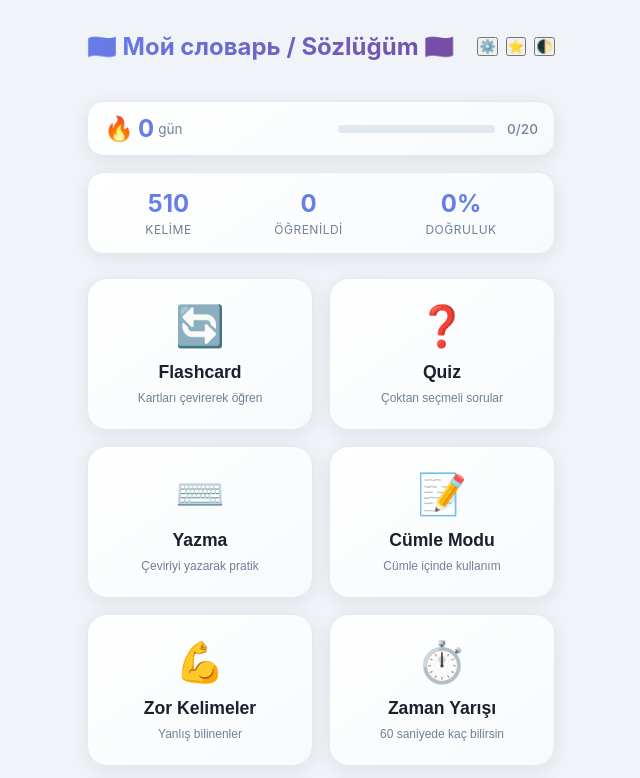
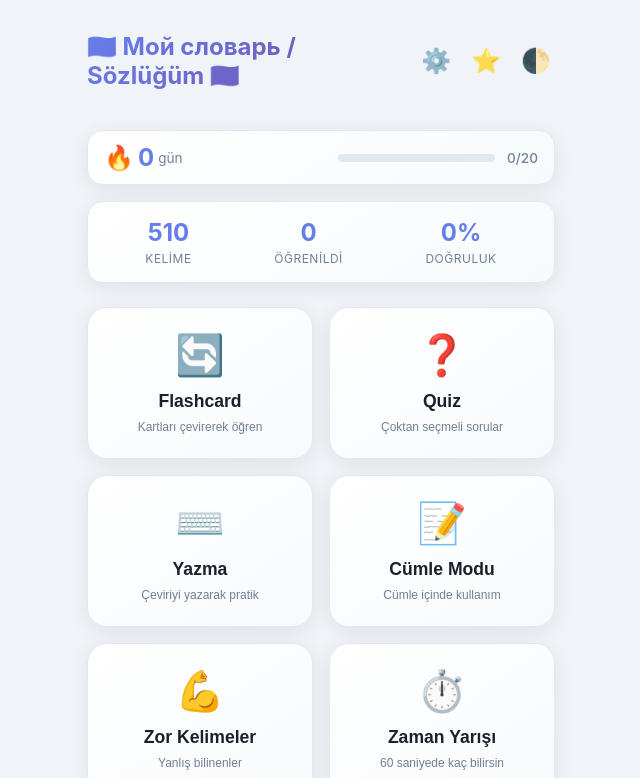
Before and after one commit to kagandms/ru-tr_kagan, a plain HTML site: page index.html in a window 1280 px wide. Shown: the top 778 px of the page, without its empty margins (319-959 px from the left). Drawn offline with Linux system fonts and the light colour scheme.

Commit message:
Fix UI: Favoriler title, larger header buttons, remove button borders

```diff
--- a/css/style.css
+++ b/css/style.css
@@ -85,8 +85,27 @@ body {
 
 .header-actions {
     display: flex;
-    gap: 0.5rem;
+    gap: 0.75rem;
     align-items: center;
+}
+
+.icon-btn {
+    font-size: 1.5rem;
+    background: transparent;
+    border: none;
+    cursor: pointer;
+    padding: 0.25rem;
+    transition: transform 0.2s ease, opacity 0.2s ease;
+    opacity: 0.85;
+}
+
+.icon-btn:hover {
+    transform: scale(1.15);
+    opacity: 1;
+}
+
+.icon-btn:active {
+    transform: scale(0.95);
 }
 
 .settings-btn {
--- a/index.html
+++ b/index.html
@@ -312,7 +312,7 @@
         <section id="allwordsMode" class="mode-screen hidden">
             <div class="mode-header">
                 <button class="back-btn" data-back>← Geri</button>
-                <h2>Tüm Kelimeler</h2>
+                <h2>⭐ Favoriler</h2>
                 <span class="progress-indicator">
                     <span id="allwordsCount">0</span> kelime
                 </span>
```
